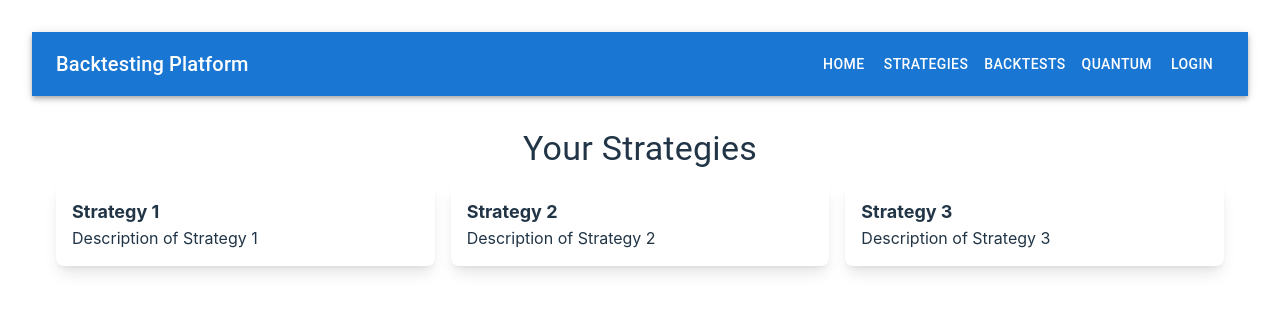
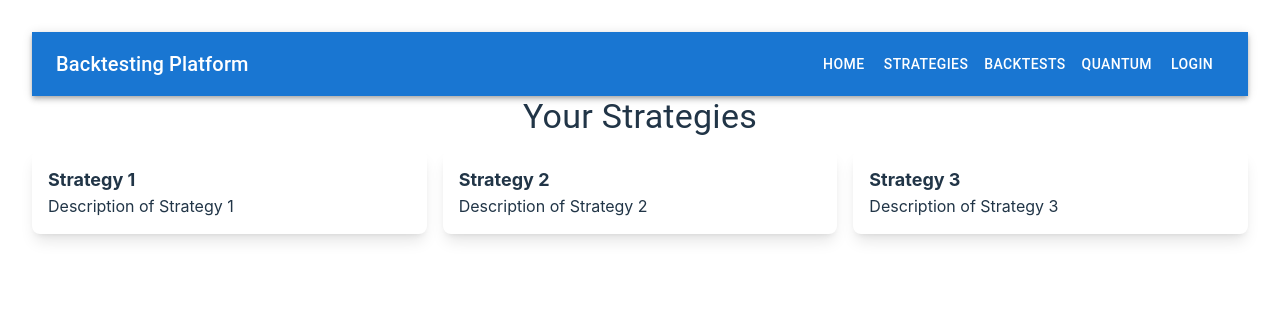
Before and after one commit to Neal-dandrea/BacktestingPlatform1, a React (Vite) app in the folder backtesting-platform-temp/: page /strategies in a window 1280 px wide. Shown: the top 312 px of the page. Built offline with nearby package versions, Linux system fonts and the light colour scheme.

Commit message:
Just kiddingggg. I just cleaned up the containers.

```diff
--- a/backtesting-platform-temp/src/pages/Backtests.jsx
+++ b/backtesting-platform-temp/src/pages/Backtests.jsx
@@ -4,9 +4,9 @@
 
 function Backtests() {
     return (
-        <Container maxWidth={false} sx={{ padding: '2rem' }}>
+       <div>
             <h2>View Backtest Results</h2>
-        </Container>
+        </div>
     );
 }
 
--- a/backtesting-platform-temp/src/pages/Home.jsx
+++ b/backtesting-platform-temp/src/pages/Home.jsx
@@ -3,7 +3,7 @@
 
 const Home = () => {
     return (
-        <Container maxWidth={false} sx={{ padding: '2rem' }}>
+
             <Box
                 display="flex"
                 justifyContent="center"
@@ -23,7 +23,7 @@
                 </Typography>
 
             </Box>
-        </Container>
+
     );
 }
 
--- a/backtesting-platform-temp/src/pages/Login.jsx
+++ b/backtesting-platform-temp/src/pages/Login.jsx
@@ -4,11 +4,11 @@
 
 function Login() {
     return (
-        <Container maxWidth={false}sx={{ padding: '2rem' }}>
+
             <div>
                 <h2>Login to Access Your Account</h2>
             </div>
-        </Container>
+
     );
 }
 
--- a/backtesting-platform-temp/src/pages/Strategies.jsx
+++ b/backtesting-platform-temp/src/pages/Strategies.jsx
@@ -4,7 +4,7 @@
 
 function Strategies() {
     return (
-        <Container maxWidth={false} sx={{ padding: '2rem' }}>
+        <div>
             <Typography variant="h4" component="h2" gutterBottom align="center">
                 Your Strategies
             </Typography>
@@ -13,7 +13,7 @@
                 <Card title="Strategy 2" content="Description of Strategy 2" />
                 <Card title="Strategy 3" content="Description of Strategy 3" />
             </div>
-        </Container>
+        </div>
     );
 }
 
```
